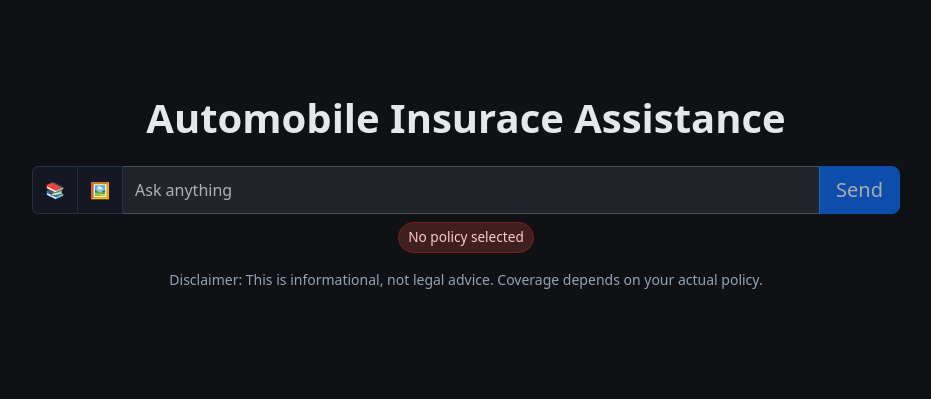
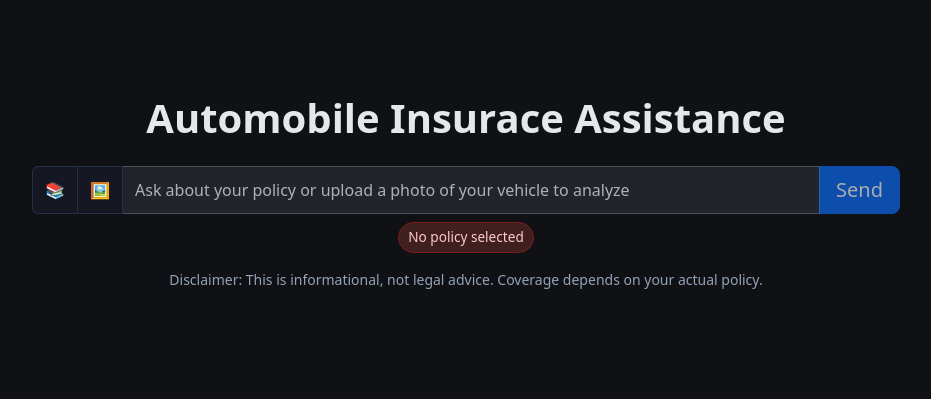
Before and after one commit to Subhash-269/InsurAsst, a Django app: page / in a window 1280 px wide. Shown: the part 56-455 px from the top of the page, without its empty margins (174-1105 px from the left). Run offline with Django 5.2, Linux system fonts and the light colour scheme; some libraries are stand-ins or nearby versions.

Commit message:
UX update

```diff
--- a/insuranceasst/chat/templates/chat/index.html
+++ b/insuranceasst/chat/templates/chat/index.html
@@ -189,7 +189,11 @@
           <button id="docBtnHero" class="btn icon-btn" type="button" title="Choose policy (or upload)">📚</button>
           <button id="imgBtnHero" class="btn icon-btn" type="button" title="Analyze photo">🖼️</button>
           <input id="imgInputHero" type="file" accept="image/*" hidden>
-          <input id="message" class="form-control" placeholder="Ask anything" />
+          <!-- <input id="message" class="form-control" placeholder="Ask anything about your policy or Upload your Vehicle photo for damage detection and analysis" /> -->
+          <input id="message" class="form-control"
+       placeholder="Ask about your policy or upload a photo of your vehicle to analyze"
+       title="You can also upload a vehicle photo for damage detection and analysis." />
+
           <button id="send" class="btn btn-primary btn-lg" disabled>Send</button>
         </div>
         <div class="d-flex justify-content-center gap-2 mt-2">
```
